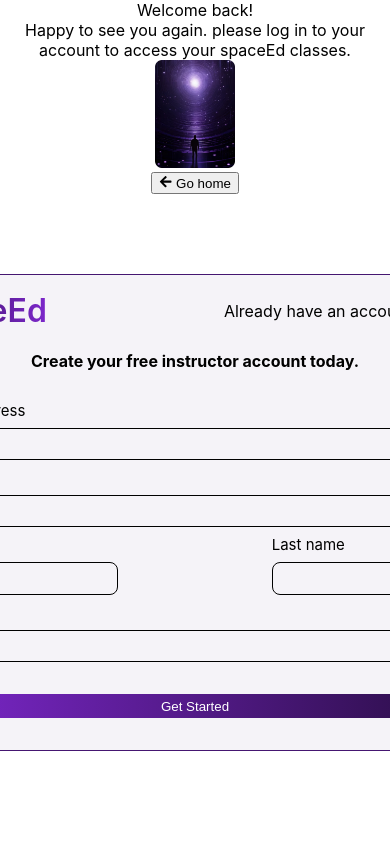
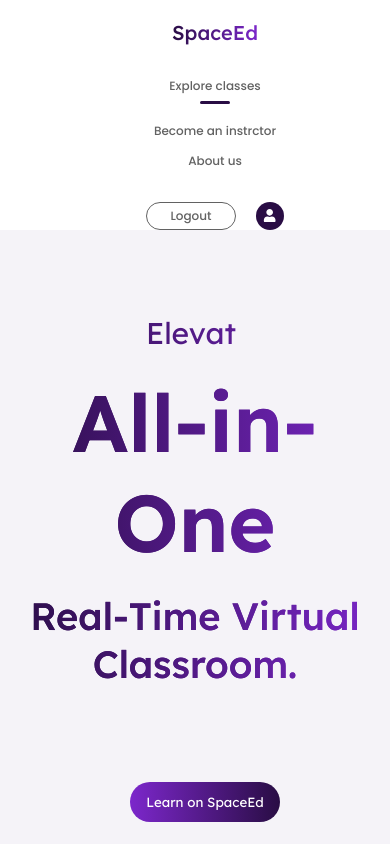
Before and after one commit to Sathursan-S/ProjectOneEd, a React (Create React App) app in the folder Frontend/: page /home in a window 390 px wide. Shown: the top 844 px of the page. Built offline with nearby package versions, Linux system fonts and the light colour scheme.

Commit message:
Update CSS styles, navbar and dependencies by himosh

```diff
--- a/Frontend/package.json
+++ b/Frontend/package.json
@@ -11,7 +11,10 @@
     "react-dom": "^18.2.0",
     "react-icons": "^4.12.0",
     "react-multi-carousel": "^2.8.4",
+    "react-router-dom": "^6.21.1",
     "react-scripts": "5.0.1",
+    "router-dom": "^2.2.11",
+    "typewriter-effect": "^2.21.0",
     "web-vitals": "^2.1.4"
   },
   "scripts": {
--- a/Frontend/public/index.html
+++ b/Frontend/public/index.html
@@ -24,6 +24,9 @@
       work correctly both with client-side routing and a non-root public URL.
       Learn how to configure a non-root public URL by running `npm run build`.
     -->
+    <link rel="preconnect" href="https://fonts.googleapis.com">
+    <link rel="preconnect" href="https://fonts.gstatic.com" crossorigin>
+    <link href="https://fonts.googleapis.com/css2?family=Lexend:wght@100;200;300;400;500;600;700&family=Poppins:ital,wght@0,100;0,200;0,300;0,500;0,600;1,100;1,200;1,300;1,400&display=swap" rel="stylesheet">
     <title>React App</title>
   </head>
   <body>
--- a/Frontend/src/App.css
+++ b/Frontend/src/App.css
@@ -41,7 +41,6 @@
 
 .Button{
   border: none;
-
   color: #FFF;
   background: linear-gradient(90deg ,#7C27CB 0%, #290D44 100%);
 }
--- a/Frontend/src/App.js
+++ b/Frontend/src/App.js
@@ -1,7 +1,9 @@
 // import logo from './logo.svg';
 import './App.css';
 import Card from './Components/Card/Card';
+import Hero from './Components/Hero/Hero';
 import LoginCard from './Components/LoginCard/LoginCard';
+import  Navbar  from './Components/Navbar/Navbar';
 // import Hero from './Components/Hero/Hero';
 import Navigation from './Components/Navigation/Navigation';
 import AuthPage from './Pages/AuthPage/AuthPage';
@@ -16,11 +18,13 @@ function App() {
     <div className="App">
 
       {/* <LoginCard/> */}
-      {/* <Navigation />
-      <ClassViewPage /> */}
+      {/* <Navigation /> */}
+      <Navbar/>
 
-      {/* <LandingPage/> */}
-      <AuthPage/>
+      {/* <ClassViewPage />  */}
+
+      <LandingPage/>
+      {/* <AuthPage/> */}
 
     </div>
   );
--- a/Frontend/src/Components/Hero/Hero.css
+++ b/Frontend/src/Components/Hero/Hero.css
@@ -1,113 +1,162 @@
-.landing-com01{
+.container{
     display: flex;
     flex-direction: row;
     width: 100%;
-
-
+    height: 100vh;
 
 }
 
-.com01-details{
+.container-content{
     display: flex;
     flex-direction: column;
     padding-top: 10vh;
     width: 50%;
-   background: #F5F3F8;
-    justify-content: center;
+    background: #F5F3F8;
     align-items: center;
-    padding:5vh;
+    padding-right:20vh;
+    padding-left: 20vh;
+}
+
+
+.content-title{
+    display: flex;
+    flex-direction: column;
+    background: linear-gradient(to right, #290D44, #7C27CB); /* Adjust the colors as needed */
+    -webkit-background-clip: text;
+    color: transparent;
+    font-size: 30px;
+    font-family: 'Lexend', sans-serif;
+    font-weight: 400;
+    margin-top: 0px;
+    margin-bottom: 10px;
 
 }
 
-.com01-details>span{
-    display: flex;
-    flex-direction: column;
+h1{
+    background: linear-gradient(to right, #290D44, #7C27CB); /* Adjust the colors as needed */
+    -webkit-background-clip: text;
+    color: transparent;
+    font-size: 30px;
+    font-family: 'Lexend', sans-serif;
+    font-weight: 400;
+    margin-top: 20px;
+    margin-bottom: 0px;
+}
 
 
 
+h2{
+    font-size: 80px;
+    font-family: 'Lexend', sans-serif;
+    font-weight: 600;
+    background: linear-gradient(to right, #290D44, #7C27CB); /* Adjust the colors as needed */
+    -webkit-background-clip: text;
+    color: transparent;
+    margin-top: 20px;
+    margin-bottom: 0px;
+}
+
+h3{
+    font-size: 38px;
+    font-family: 'Lexend', sans-serif;
+    font-weight: 500;
+    background: linear-gradient(to right, #290D44, #7C27CB);
+    -webkit-background-clip: text;
+    color: transparent;
+    margin-top: 20px;
+    margin-bottom: 0px;
+}
+.hr{
+    display: flex;
+    flex-direction: row;
+    align-items: center;
+    justify-content: center;
 
 }
+hr.first-hr {
+    border: 20px;
+    height: 5px;
+    width: 80px;
+    background-image: linear-gradient(to right, #290D44, #7C27CB);
+    align-items: center;
+    border-radius: 15px;
+    margin-top: 30px;
+    margin-right: 5px;
+    margin-left: 220px;
+  }
+
+hr.second-hr {
+    border: 20px;
+    height: 5px;
+    width: 20px;
+    background-image: linear-gradient(to right, #290D44, #7C27CB);
+    align-items: center;
+    border-radius: 15px;
+    margin-top: 30px;
+    margin-left: 5px;
+    margin-right:220px;
+  }
+
 .com01-buttons{
     display: flex;
     flex-direction: row;
-    margin-top: 3vh;
+    margin-top: 10vh;
+    margin-bottom: 10vh;
     padding-bottom: 3vh;
-
 }
 
 .com01-buttons>button{
-    width: 8rem;
-    height: 2rem;
-    margin-right: 3vw;
+    width: 150px;
+    height: 40px;
+    margin-right: 20px;
+    margin-left: 20px;
+    font-family: 'Lexend', sans-serif;
     background: linear-gradient(90deg ,#7C27CB 0%, #290D44 100%);
     color: #FFF;
     border-radius: 2rem;
     border: none;
     cursor: pointer;
-
-
 }
 
 .com01-buttons>button:hover{
-
     background-color: #38384c;
     color: #FFF;
-
-
-
-
-
 }
 
-.com01-title{
-    display: flex;
-    flex-direction: column;
-    padding-top: 5vh;
-}
-.hr{
-    display: flex;
-    flex-direction: row;
+/* Responsive styles for tablet screens */
+@media only screen and (max-width: 768px) {
+    .container {
+      flex-direction: column;
+    }
 
+    .container-content {
+      width: 100%;
+    }
 
+    hr.first-hr,
+    hr.second-hr {
+      margin-left: 0;
+      margin-right: 0;
+    }
+  }
 
+  /* Responsive styles for mobile screens */
+  @media only screen and (max-width: 480px) {
+    .container {
+      flex-direction: column;
+      align-items: center;
 
-}
-.hr>hr{
+    }
 
-    background-color: #611E9E;
-    height:  5px;
-    border: none;
-    border-radius: 3px;
+    .com01-buttons {
+      flex-direction: column;
+    }
 
-}
-.hr>hr:nth-child(2){
-
-    margin-left: auto;
-
-}
-
-
-.com01-title>span:nth-child(1){
-
-    background: linear-gradient(to right, #290D44, #7C27CB); /* Adjust the colors as needed */
-    -webkit-background-clip: text;
-    color: transparent;
-    font-size: 2vw;
-}
-.com01-title>span:nth-child(2){
-
-    background: linear-gradient(to right, #290D44, #7C27CB); /* Adjust the colors as needed */
-    -webkit-background-clip: text;
-    color: transparent; ;
-    font-weight: bolder;
-    font-size: 5vw;
-}
-
-.com01-title>span:nth-child(3){
-
-    background: linear-gradient(to right, #290D44, #7C27CB); /* Adjust the colors as needed */
-    -webkit-background-clip: text;
-    color: transparent;
-    font-weight: bold;
-     font-size: 2vw;
-}
+    .com01-buttons > button {
+      margin-right: 0;
+      margin-bottom: 30px;
+    }
+    .com01-img {
+        display: none;
+      }
+  }
--- a/Frontend/src/Components/Hero/Hero.jsx
+++ b/Frontend/src/Components/Hero/Hero.jsx
@@ -1,24 +1,43 @@
 import React from 'react'
+import Typewriter from "typewriter-effect";
 import './Hero.css'
 import bg1 from '../../Images/Picture1.png'
 
+
 const Hero = () => {
   return (
-          <div className='landing-com01'>
-          <div className="com01-details">
-              <div className="com01-title">
-                  <span>Elevate Your Learning with Our</span>
-                  <span>All-in-One</span>
-                  <span>Real-Time Virtual Class Platform!</span>
-                  <div className="hr">
-                      <hr style={{ width: '70px' }} />
-                      <hr style={{ width: '10px' }} />
-                   </div>
+    <div className='container'>
+          <div className="container-content">
+              <div className="content-title">
+                  {/* <h1>Elevate Your Learning with</h1> */}
+                <Typewriter
+                    options={{
+                    loop: true,
+                    cursor: "|",
+                    deleteSpeed: 0.3,
+                    }}
+                    onInit={(typewriter) => {
+                    typewriter
+                        .typeString("Elevate Your Learning with")
+                        .pauseFor(1000)
+                        .deleteAll()
+                        .typeString("Enhance Your Teaching with")
+                        .deleteAll()
+                        .typeString("Elevate Your Learning with")
+                        .deleteAll()
+                        .start();
+                    }}
+                />
+                  <h2>All-in-One</h2>
+                  <h3>Real-Time Virtual Classroom.</h3>
+                  {/* <div className="hr">
+                    <hr class="first-hr"></hr>
+                    <hr class="second-hr"></hr>
+                  </div> */}
               </div>
-
               <div className="com01-buttons">
-                  <button>Learn on SpaceED</button>
-                  <button>Tech on SpaceED</button>
+                  <button>Learn on SpaceEd</button>
+                  <button>Teach on SpaceEd</button>
               </div>
           </div>
           <div className="com01-img" >
--- /dev/null
+++ b/Frontend/src/Components/Navbar/Navbar.css
@@ -0,0 +1,159 @@
+.navbar {
+    display: flex;
+    justify-content: space-around;
+    /* padding: px; */
+    box-shadow: 0 1px 3px -2px black;
+}
+.navbar-logo{
+    display: flex;
+    align-items: center;
+    gap: 10px;
+}
+.navbar-logo p{
+    font-size: 25px;
+    font-family: 'Lexend', sans-serif;
+    font-weight: 500;
+    background: linear-gradient(to right, #290D44, #7C27CB);
+    -webkit-background-clip: text;
+    color: transparent;
+}
+.navbar-menu
+{
+    display: flex;
+    align-items: center;
+    list-style: none  ;
+    gap: 25px;
+    color: #626262;
+    font-size: 12px;
+    font-weight: 200px;
+    font-family:poppins;
+    text-decoration: none;
+}
+.navbar-menu li {
+    display: flex;
+    flex-direction: column ;
+    text-decoration: none;
+    align-items: center;
+    justify-content: center;
+    gap: 3px;
+    cursor: pointer;
+
+}
+.navbar-menu hr{
+    width: 30px;
+    height: 2.5px;
+    background-color: #290D44;
+    border: none;
+    border-radius: 10px;
+
+}
+
+.navbar-button{
+    display: flex;
+    align-items: center;
+    gap: 20px;
+
+}
+.navbar-login{
+   width: 90px;
+   height: 28px;
+   outline: none;
+   border: 1px solid #626262;
+   border-radius: 75px;
+   color: #626262;
+   background-color: white;
+   font-size: 12px;
+   font-weight: 400;
+   font-family:poppins;
+   cursor: pointer;
+
+}
+.navbar-myevent{
+    width: 90px;
+    height: 28px;
+    outline: none;
+    /* border: 1px solid #626262; */
+    border: none;
+    border-radius: 75px;
+    color: white;
+    background-color:#290D44;
+    font-size: 12px;
+    font-weight: 400;
+    font-family:poppins;
+    cursor: pointer;
+
+ }
+ .navbar-profile{
+    width: 28px;
+    height: 28px;
+    outline: none;
+    /* border: 1px solid #626262; */
+    border: none;
+    border-radius: 75px;
+    color: white;
+    background-color:#290D44;
+    cursor: pointer;
+ }
+ .icon-container{
+      display: flex;
+      align-items: center;
+      justify-content: center;
+      gap: 5px;
+ }
+.navbar-button button:active{
+    background-color: #290D44;
+    color: white;
+    border: 1px solid #290D44;
+}
+/* .nav-event-count{
+    position: relative;
+    top: -10px;
+    left: -22px;
+    width: 20px;
+    height: 20px;
+    border-radius: 50%;
+    background-color: #C9184A;
+    color: white;
+    font-size: 12px;
+    font-weight: 400;
+    display: flex;
+    align-items: center;
+    justify-content: center;
+} */
+
+@media (max-width: 768px) {
+    .navbar {
+      flex-direction: column;
+      align-items: center;
+    }
+
+    .navbar-logo {
+      text-align: center;
+      gap: 10px;
+      padding-left: 40px;
+    }
+
+    .navbar-logo p {
+      font-size: 20px;
+      font-weight: 500;
+    }
+
+    .navbar-menu {
+      flex-direction: column;
+      gap: 12px;
+      padding: -10px;
+    }
+
+    .navbar-menu li {
+      display: inline;
+
+    }
+    .navbar-button{
+        display: flex;
+        align-items: center;
+        gap: 20px;
+        row-gap: 10px;
+        padding-left: 40px;
+        padding-top: 20px;
+    }
+  }
--- /dev/null
+++ b/Frontend/src/Components/Navbar/Navbar.jsx
@@ -0,0 +1,41 @@
+import React from 'react'
+import './Navbar.css'
+import { useState } from 'react'
+import { Link } from 'react-router-dom'
+import { FaUser } from 'react-icons/fa';
+
+
+const Navbar = () => {
+    const [menu, setMenu] = useState("home");
+  return (
+    <div className='navbar'>
+        <div className='navbar-logo'>
+            <p>SpaceEd</p>
+        </div>
+        <ul className='navbar-menu'>
+            <li onClick={()=>{setMenu("home")}}>Explore classes{menu==="home"?<hr/>:<></>}</li>
+            <li onClick={()=>{setMenu("class")}}>Become an instrctor{menu==="class"?<hr/>:<></>}</li>
+            <li onClick={()=>{setMenu("instruct")}}>About us{menu==="instruct"?<hr/>:<></>}</li>
+            {/* <li onClick={()=>{setMenu("photo")}}><Link style={{ textDecoration: 'none', color: '#626262' }} to='/addevent'>Add Event</Link>{menu==="photo"?<hr/>:<></>}</li>
+            <li onClick={()=>{setMenu("venue")}}><Link style={{ textDecoration: 'none', color: '#626262' }} to='/viewevent'>View Event</Link>{menu==="venue"?<hr/>:<></>}</li> */}
+        </ul>
+        <div className='navbar-button'>
+
+                    <button className='navbar-login'>
+                      Logout
+                    </button>
+                    {/* <button className='navbar-login'>
+                        <Link style={{ textDecoration: 'none', color: '#626262' }} to='/login'>Login</Link>
+                    </button> */}
+
+            {/* <button className='navbar-myevent'><Link style={{ textDecoration: 'none', color: 'white' }} to='/myevent'>My Event</Link></button> */}
+            <button className='navbar-profile'>
+                <span className="icon-container">
+                    <FaUser />
+                </span>
+            </button>
+        </div>
+    </div>
+  )
+}
+export default Navbar
--- a/Frontend/src/Pages/LandingPage/LandingPage.css
+++ b/Frontend/src/Pages/LandingPage/LandingPage.css
@@ -1,5 +1,5 @@
 .landing-page{
-padding-top: 10vh;
+/* padding-top: 10vh; */
 }
 .card{
     padding-top: 5vh;
```
Also changed, not shown: Frontend/src/index.css (line endings or trailing spaces), 1 other file (tests, documents, lock files or other folders).
